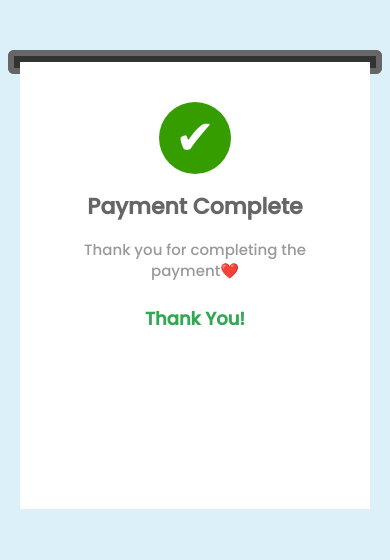
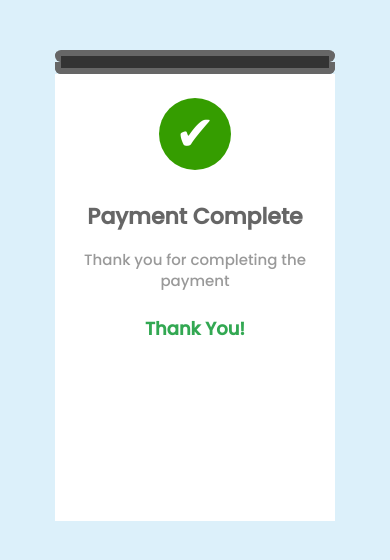
Before and after one commit to sallmayasser/DermaByte-APIs, a website: page utils/success.html in a window 390 px wide. Drawn offline with Linux system fonts and the light colour scheme.

Commit message:
modify  success and reject payment pages to be responsive

```diff
--- a/utils/success.html
+++ b/utils/success.html
@@ -1,65 +1,107 @@
-<!doctype html>
+<!DOCTYPE html>
 <html lang="en">
   <head>
     <meta charset="UTF-8" />
+    <meta name="viewport" content="width=device-width, initial-scale=1.0" />
     <link rel="icon" href="images/dollar.png" type="image/png" sizes="16x16" />
     <title>Payment Success</title>
     <link
       href="https://fonts.googleapis.com/css2?family=Poppins:wght@500&display=swap"
       rel="stylesheet"
     />
-  </head>
     <style>
       body {
         background: #dcf0fa;
+        margin: 0;
+        padding: 0;
+        font-family: "Poppins", sans-serif;
       }
 
       .container {
         max-width: 380px;
         margin: 50px auto;
         overflow: hidden;
+        padding: 0 10px; /* Added padding for better spacing */
+        box-sizing: border-box; /* Ensure padding is included in width */
+      }
+
+      .printer-top,
+      .printer-bottom {
+        border: 6px solid #666666;
+        height: 6px;
+        background: #333333;
+        border-radius: 6px;
       }
 
       .printer-top {
-      z-index: 1;
-      border: 6px solid #666666;
-      height: 6px;
         border-bottom: 0;
-      border-radius: 6px 6px 0 0;
-      background: #333333;
       }
 
       .printer-bottom {
-      z-index: 0;
-      border: 6px solid #666666;
-      height: 6px;
         border-top: 0;
         border-radius: 0 0 6px 6px;
-      background: #333333;
       }
 
       .paper-container {
         position: relative;
         overflow: hidden;
-      height: 467px;
+        height: 15cm; /* Changed to auto for responsiveness */
       }
 
       .paper {
         background: #ffffff;
-      font-family: 'Poppins', sans-serif;
-      height: 447px;
+        font-family: "Poppins", sans-serif;
+        height: 447px; /* Changed to auto for responsiveness */
         position: absolute;
         z-index: 2;
-      margin: 0 12px;
-      margin-top: -12px;
+        left: 0; /* Added for better alignment */
+        right: 0; /* Added for better alignment */
+        margin: 0 auto; /* Center align horizontally */
+        padding: 24px; /* Added for better spacing */
+        box-sizing: border-box; /* Ensure padding is included in width */
         animation: print 5000ms cubic-bezier(0.68, -0.55, 0.265, 0.9) forwards;
         -moz-animation: print 5000ms cubic-bezier(0.68, -0.55, 0.265, 0.9)
           forwards;
       }
 
       .main-contents {
-      margin: 0 12px;
-      padding: 24px;
+        text-align: center; /* Center align contents */
+      }
+
+      .success-icon {
+        font-size: 48px;
+        height: 72px;
+        width: 72px;
+        line-height: 72px; /* Center icon vertically */
+        border-radius: 50%;
+        margin: 0 auto 16px; /* Center align and add bottom margin */
+        margin-bottom: 30px;
+        color: #fff;
+        background: #359d00;
+      }
+
+      .success-title {
+        font-size: 22px;
+        color: #666;
+        font-weight: bold;
+        margin-bottom: 16px;
+      }
+
+      .success-description {
+        font-size: 15px;
+        line-height: 21px;
+        color: #999;
+        margin-bottom: 24px;
+      }
+
+      .order-details {
+        color: #333;
+        font-weight: bold;
+      }
+
+      .complement {
+        font-size: 18px;
+        color: #32a852;
       }
 
       .jagged-edge {
@@ -70,10 +112,9 @@
       }
 
       .jagged-edge:after {
-      content: '';
+        content: "";
         display: block;
         position: absolute;
-
         left: 0;
         right: 0;
         height: 20px;
@@ -95,67 +136,10 @@
         background-position: 0 -20px;
       }
 
-    .success-icon {
-      text-align: center;
-      font-size: 48px;
-      height: 72px;
-      background: #359d00;
-      border-radius: 50%;
-      width: 72px;
-      height: 72px;
-      margin: 16px auto;
-      color: #fff;
-    }
-
-    .success-title {
-      font-size: 22px;
-      font-family: 'Poppins', sans-serif;
-      text-align: center;
-      color: #666;
-      font-weight: bold;
-      margin-bottom: 16px;
-    }
-
-    .success-description {
-      font-size: 15px;
-      font-family: 'Poppins', sans-serif;
-      line-height: 21px;
-      color: #999;
-      text-align: center;
-      margin-bottom: 24px;
-    }
-
-    .order-details {
-      text-align: center;
-      color: #333;
-      font-weight: bold;
-    }
-
-    .order-number-label {
-      font-size: 18px;
-      margin-bottom: 8px;
-    }
-
-    .order-number {
-      border-top: 1px solid #ccc;
-      border-bottom: 1px solid #ccc;
-      line-height: 48px;
-      font-size: 48px;
-      padding: 8px 0;
-      margin-bottom: 24px;
-    }
-
-    .complement {
-      font-size: 18px;
-      margin-bottom: 8px;
-      color: #32a852;
-    }
-
       @keyframes print {
         0% {
           transform: translateY(-90%);
         }
-
         100% {
           transform: translateY(0%);
         }
@@ -165,7 +149,6 @@
         0% {
           -webkit-transform: translateY(-90%);
         }
-
         100% {
           -webkit-transform: translateY(0%);
         }
@@ -175,7 +158,6 @@
         0% {
           -moz-transform: translateY(-90%);
         }
-
         100% {
           -moz-transform: translateY(0%);
         }
@@ -185,12 +167,25 @@
         0% {
           -ms-transform: translateY(-90%);
         }
-
         100% {
           -ms-transform: translateY(0%);
         }
       }
+
+      /* Media queries for responsiveness */
+      @media only screen and (max-width: 400px) {
+        .container {
+          max-width: 300px;
+        }
+      }
+
+      @media only screen and (max-width: 320px) {
+        .container {
+          max-width: 250px;
+        }
+      }
     </style>
+  </head>
 
   <body>
     <div class="container">
@@ -204,7 +199,7 @@
             <div class="success-icon">&#10004;</div>
             <div class="success-title">Payment Complete</div>
             <div class="success-description">
-              Thank you for completing the payment❤️
+              Thank you for completing the payment
             </div>
             <div class="order-details">
               <div class="complement">Thank You!</div>
```
Also changed, not shown: utils/cancel.html (+70 -77 lines). Lines whose indentation alone changed are shown as unchanged.
